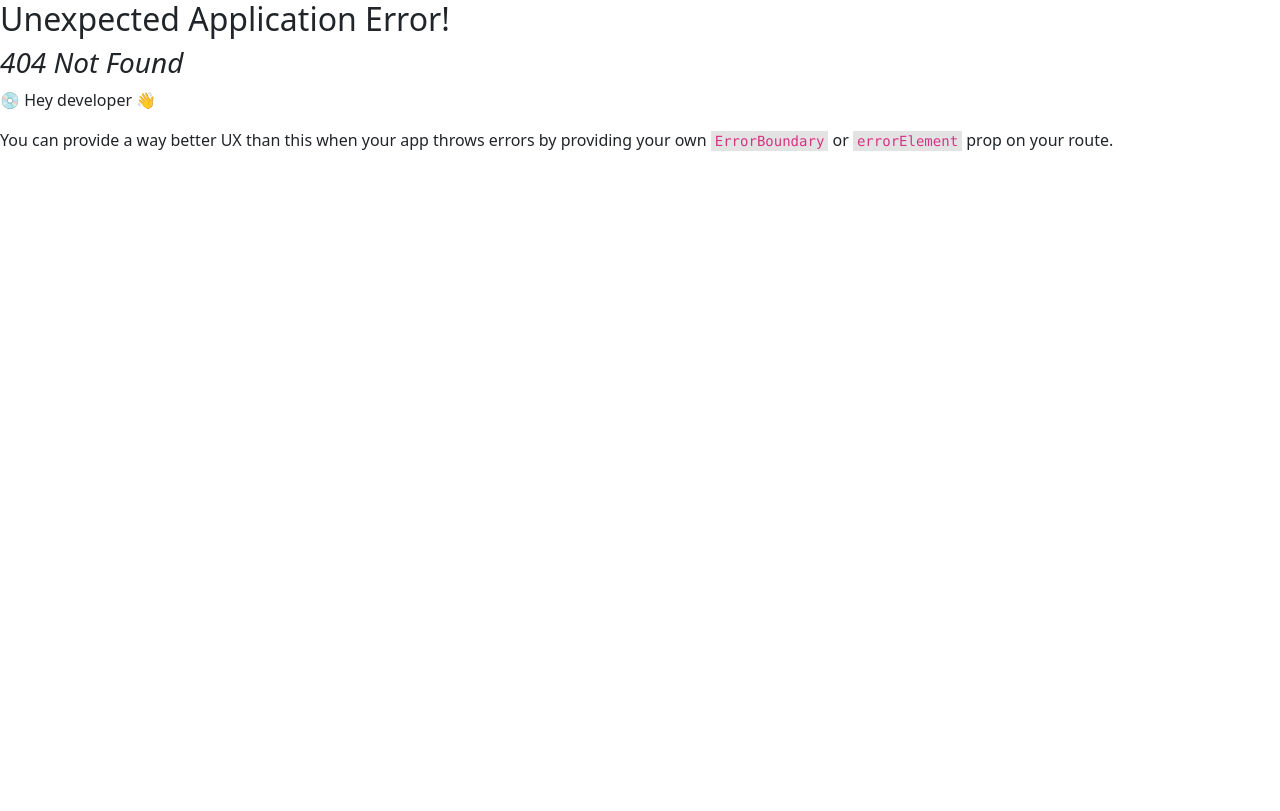
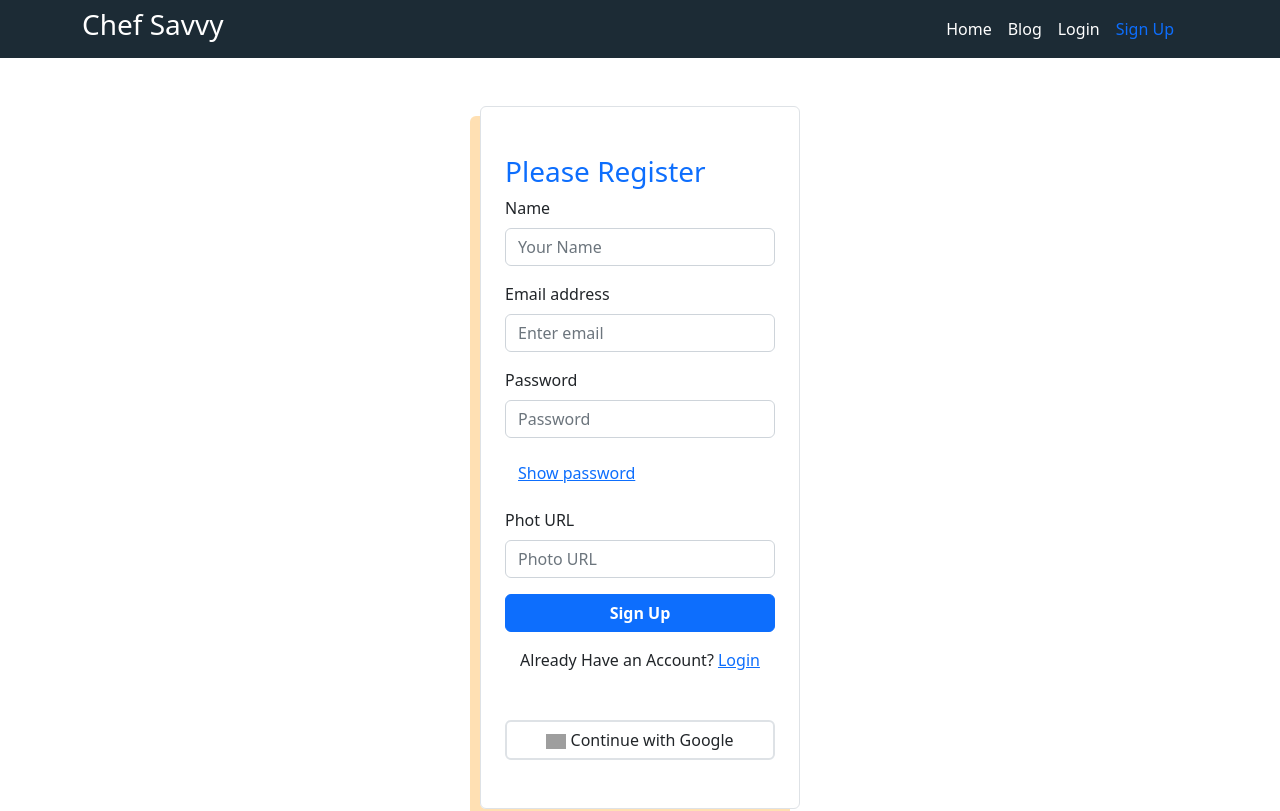
Before and after one commit to mdalamin0/assingment_10, a React (Vite) app: page /register in a window 1280 px wide. Before the commit this address had no page. Shown: the top 811 px of the page. Built offline with nearby package versions, Linux system fonts and the light colour scheme; grey boxes are pictures that could not be loaded.

Commit message:
login & regiter page add

```diff
--- /dev/null
+++ b/src/Login/Login/Login.jsx
@@ -0,0 +1,43 @@
+
+import { Button, Form } from 'react-bootstrap';
+import { Link } from 'react-router-dom';
+
+const Login = () => {
+    return (
+        <div className=' w-25 mx-auto my-5 border rounded px-4 py-5' style={{ boxShadow: ' -10px 10px #FFE0B3' }}>
+            <h3>Login</h3>
+            <Form>
+                <Form.Group className="mb-3" controlId="formBasicEmail">
+                    <Form.Label>Email address</Form.Label>
+                    <Form.Control type="email" placeholder="Enter email" name='email' required />
+                    <Form.Text className="text-muted">
+                        <p className='text-danger'>  </p>
+                    </Form.Text>
+                </Form.Group>
+
+                <Form.Group className="mb-3" controlId="formBasicPassword">
+                    <Form.Label>Password</Form.Label>
+                    <Form.Control type="password" placeholder="Password" name='password' required />
+                </Form.Group>
+                <Form.Text className="text-muted">
+                    <p className='text-danger'>  </p>
+                </Form.Text>
+                <Form.Text className="text-muted">
+                    <p><button className='btn btn-link'>Show password</button></p>
+                </Form.Text>
+                <Button variant="primary fw-semibold w-100" type="submit">
+                    Login
+                </Button>
+                <p className='text-center mt-3'>New to Chef Savvy? <Link to='/register'>Create new Account</Link> </p>
+                <div className="mt-5">
+                    <button className="btn border border-2 w-100 "> <img className='' style={{ width: '20px' }} src="https://upload.wikimedia.org/wikipedia/commons/thumb/5/53/Google_%22G%22_Logo.svg/2008px-Google_%22G%22_Logo.svg.png" alt="" /> Continue with Google</button>
+                </div>
+                <div className="mt-3">
+                    <button className="btn border border-2 w-100 "> <img className='' style={{ width: '30px' }} src="https://github.githubassets.com/images/modules/logos_page/GitHub-Mark.png" alt="" /> Continue with Github</button>
+                </div>
+            </Form>
+        </div>
+    );
+};
+
+export default Login;
--- /dev/null
+++ b/src/Login/Register/Register.jsx
@@ -0,0 +1,51 @@
+import { Button, Form } from "react-bootstrap";
+import { Link } from "react-router-dom";
+
+const Register = () => {
+    return (
+        <div className=' w-25 mx-auto my-5 border rounded px-4 py-5' style={{ boxShadow: ' -10px 10px #FFE0B3' }}>
+            <h3 className="text-primary">Please Register</h3>
+            <Form>
+                <Form.Group className="mb-3" controlId="formBasicEmail">
+                    <Form.Label>Name</Form.Label>
+                    <Form.Control type="text" placeholder="Your Name" name='name' required />
+                    <Form.Text className="text-muted">
+                        <p className='text-danger'>  </p>
+                    </Form.Text>
+                </Form.Group>
+                <Form.Group className="mb-3" controlId="formBasicEmail">
+                    <Form.Label>Email address</Form.Label>
+                    <Form.Control type="email" placeholder="Enter email" name='email' required />
+                    <Form.Text className="text-muted">
+                        <p className='text-danger'>  </p>
+                    </Form.Text>
+                </Form.Group>
+
+                <Form.Group className="mb-3" controlId="formBasicPassword">
+                    <Form.Label>Password</Form.Label>
+                    <Form.Control type="password" placeholder="Password" name='password' required />
+                </Form.Group>
+                <Form.Text className="text-muted">
+                    <p><button className='btn btn-link'>Show password</button></p>
+                </Form.Text>
+                <Form.Group className="mb-3" controlId="formBasicPassword">
+                    <Form.Label>Phot URL</Form.Label>
+                    <Form.Control type="text" placeholder="Photo URL" name='photo' required />
+                </Form.Group>
+                <Form.Text className="text-muted">
+                    <p className='text-danger'>  </p>
+                </Form.Text>
+
+                <Button variant="primary fw-semibold w-100" type="submit">
+                    Sign Up
+                </Button>
+                <p className='text-center mt-3'>Already Have an Account? <Link to='/login'>Login</Link> </p>
+                <div className="mt-5">
+                    <button  className="btn border border-2 w-100 "> <img className='' style={{ width: '20px' }} src="https://upload.wikimedia.org/wikipedia/commons/thumb/5/53/Google_%22G%22_Logo.svg/2008px-Google_%22G%22_Logo.svg.png" alt="" /> Continue with Google</button>
+                </div>
+            </Form>
+        </div>
+    );
+};
+
+export default Register;
```
Also changed, not shown: src/routes/route.jsx (+10 -0 lines).
